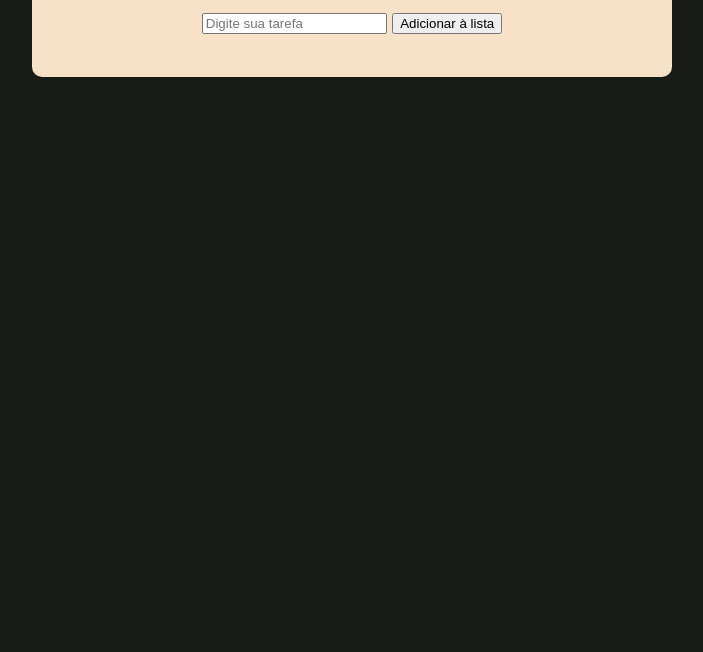
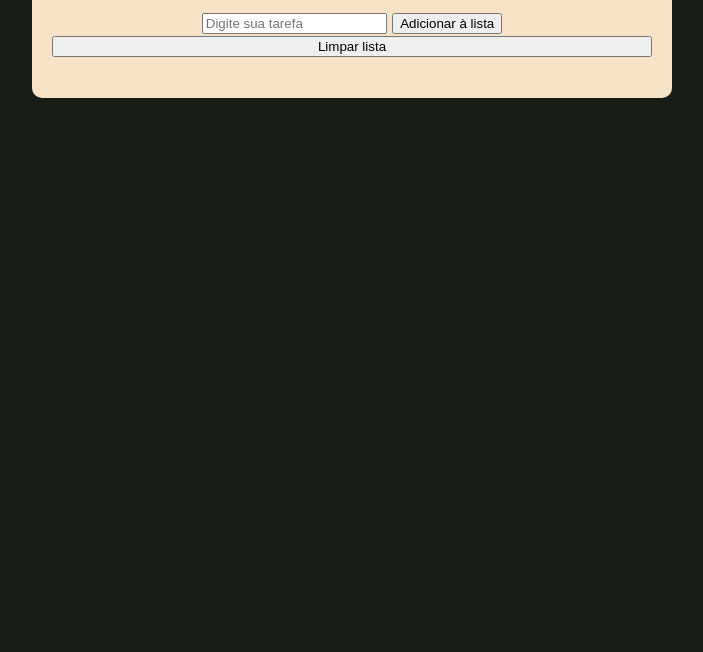
Before and after one commit to JeanBrune/lista-de-tarefas, a plain HTML site: page index.html in a window 1280 px wide. Shown: the part 148-800 px from the top of the page, without its empty margins (288-991 px from the left). Drawn offline with nearby package versions, Linux system fonts and the light colour scheme.

Commit message:
added clear all button

```diff
--- a/index.html
+++ b/index.html
@@ -17,6 +17,7 @@
       <input type="text" class="input_tarefa" placeholder="Digite sua tarefa" maxlength="32">
       <button class="adicionar_btn" onclick="adicionar(input_tarefa.value)" >Adicionar à lista</button>
     </div>
+    <button class="limpar_lista" onclick="limpar()">Limpar lista</button >
 
     <div class="saida">
 <button class="remover_btn btn_escondido" onclick="">Remover</button >
@@ -25,6 +26,7 @@
       </ul>
     </div>
 
+
   </section>
 
   <script src="./js/lista_tarefas.js"></script>
```
